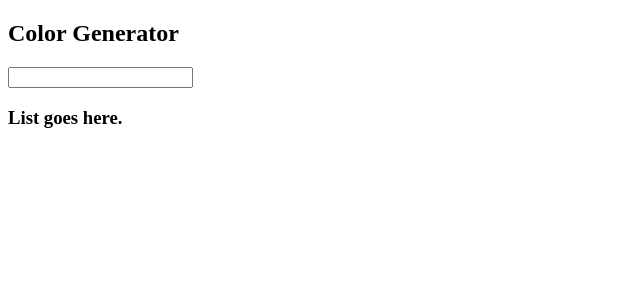
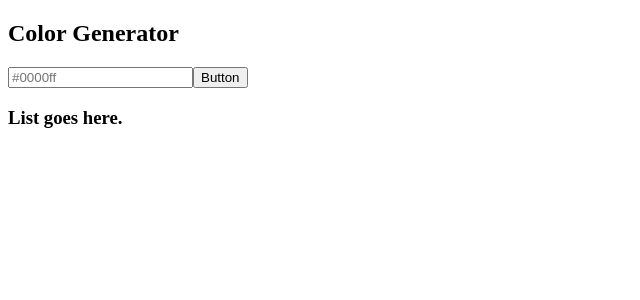
Before and after one commit to mkturner/react-color-palette, a React (Create React App) app: page / in a window 1280 px wide. Shown: the top 300 px of the page, without its empty margins (0-640 px from the left). Built offline with nearby package versions, Linux system fonts and the light colour scheme; the HTML template or start-up script is replaced by a standard one.

Commit message:
feat: complete form structure

```diff
--- a/src/App.js
+++ b/src/App.js
@@ -22,7 +22,15 @@ function App() {
       <section className='container'>
         <h1>Color Generator</h1>
         <form onSubmit={handleSubmit}>
-          <input type='text' value={color} />
+          <input
+            type='text'
+            value={color}
+            onChange={(e) => setColor(e.target.value)}
+            placeholder='#0000ff'
+          />
+          <button className='btn' type='submit'>
+            Button
+          </button>
         </form>
       </section>
       <section className='colors'>
```
